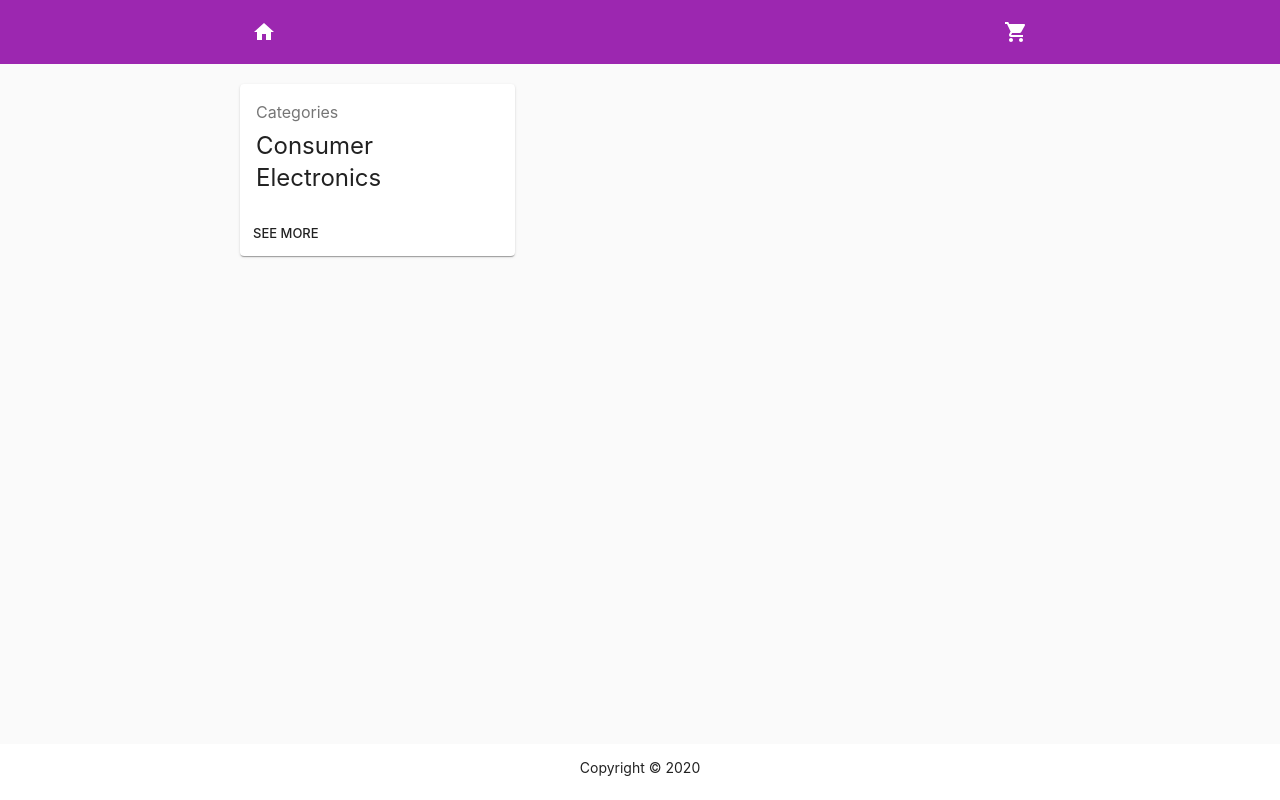
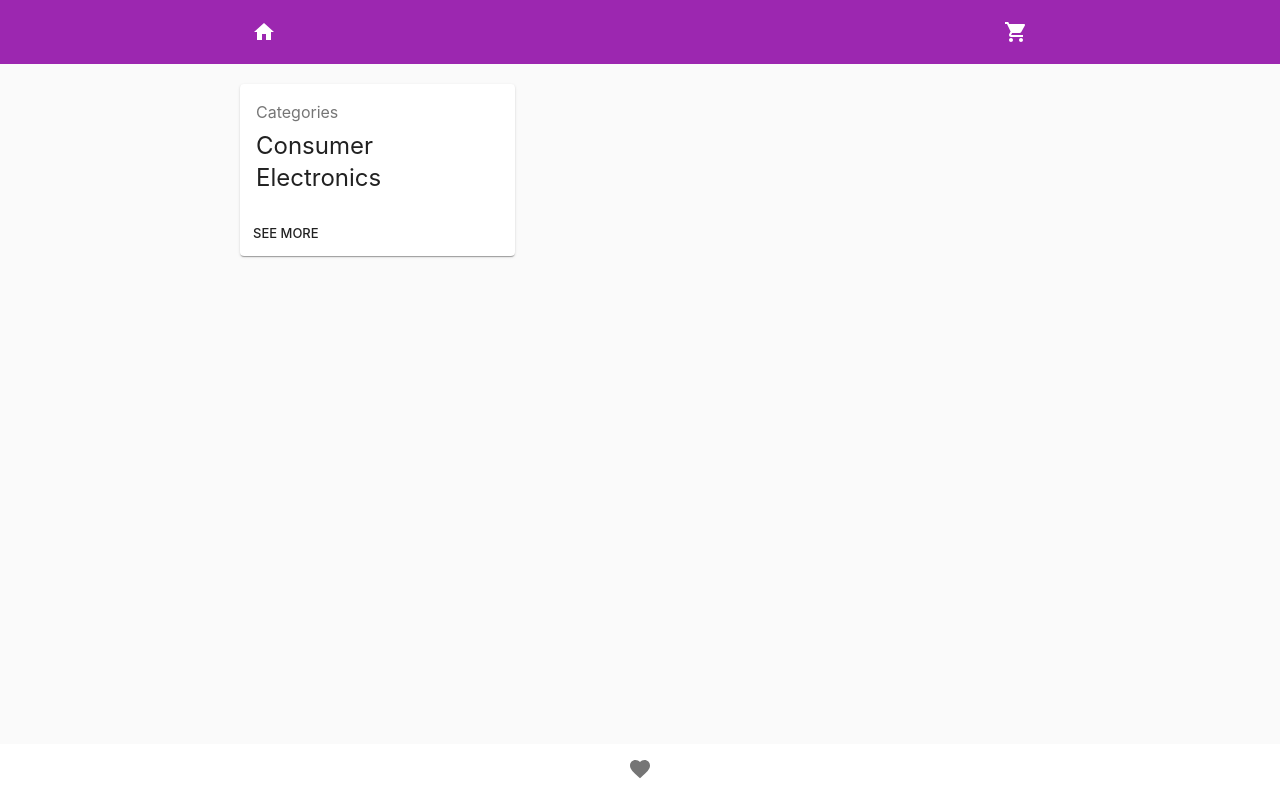
Before and after one commit to AndreMashukov/nextjs-template, a Next.js app: page / in a window 1280 px wide. Built offline with nearby package versions, Linux system fonts and the light colour scheme.

Commit message:
Footer has been changed

```diff
--- a/components/Footer/Footer.tsx
+++ b/components/Footer/Footer.tsx
@@ -1,4 +1,6 @@
-import { BottomNavigation } from '@material-ui/core';
+import BottomNavigation from '@material-ui/core/BottomNavigation';
+import BottomNavigationAction from '@material-ui/core/BottomNavigationAction';
+import FavoriteIcon from '@material-ui/icons/Favorite';
 import { makeStyles } from '@material-ui/styles';
 
 const useStyles = makeStyles({
@@ -16,7 +18,7 @@ export const Footer = () => {
   return (
     <div className={classes.stickToBottom}>
       <BottomNavigation>
-        <p>Copyright &copy; 2020</p>
+        <BottomNavigationAction label="Favorites" value="favorites" icon={<FavoriteIcon />} />
       </BottomNavigation>
     </div>
   );
```
